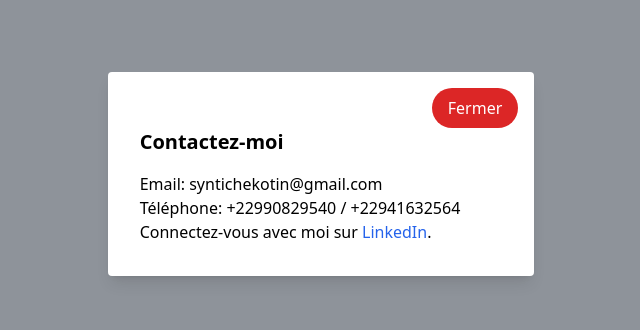
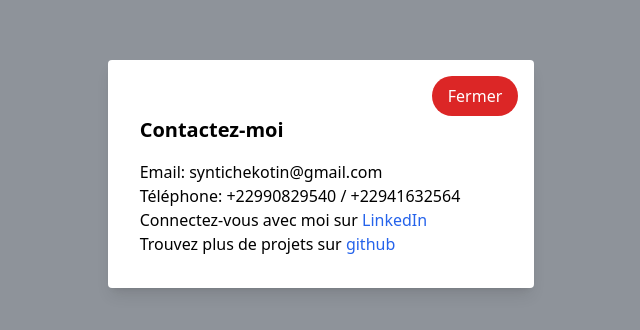
Before and after one commit to Naomie200411/Portfolio, a Vue app: page /contact in a window 1280 px wide. Shown: the part 226-556 px from the top of the page, without its empty margins (319-959 px from the left). Built offline with nearby package versions, Linux system fonts and the light colour scheme.

Commit message:
contact-github

```diff
--- a/src/components/Contact.vue
+++ b/src/components/Contact.vue
@@ -7,7 +7,10 @@
       <h2 class="text-xl font-bold mb-4 mt-6">Contactez-moi</h2>
       <p>Email: syntichekotin@gmail.com</p>
       <p>Téléphone: +22990829540 / +22941632564</p>
-      <p>Connectez-vous avec moi sur <a href="https://www.linkedin.com/in/syntiche-kotin-4288872a4/" target="_blank" class="text-blue-600 hover:underline">LinkedIn</a>.</p>    </div>
+      <p>Connectez-vous avec moi sur <a href="https://www.linkedin.com/in/syntiche-kotin-4288872a4/" target="_blank" class="text-blue-600 hover:underline">LinkedIn</a></p>
+      <p>Trouvez plus de projets sur <a href="https://github.com/Naomie200411/" target="_blank" class="text-blue-600 hover:underline">github</a></p>
+        </div>
+
   </div>
 </template>
 
```
